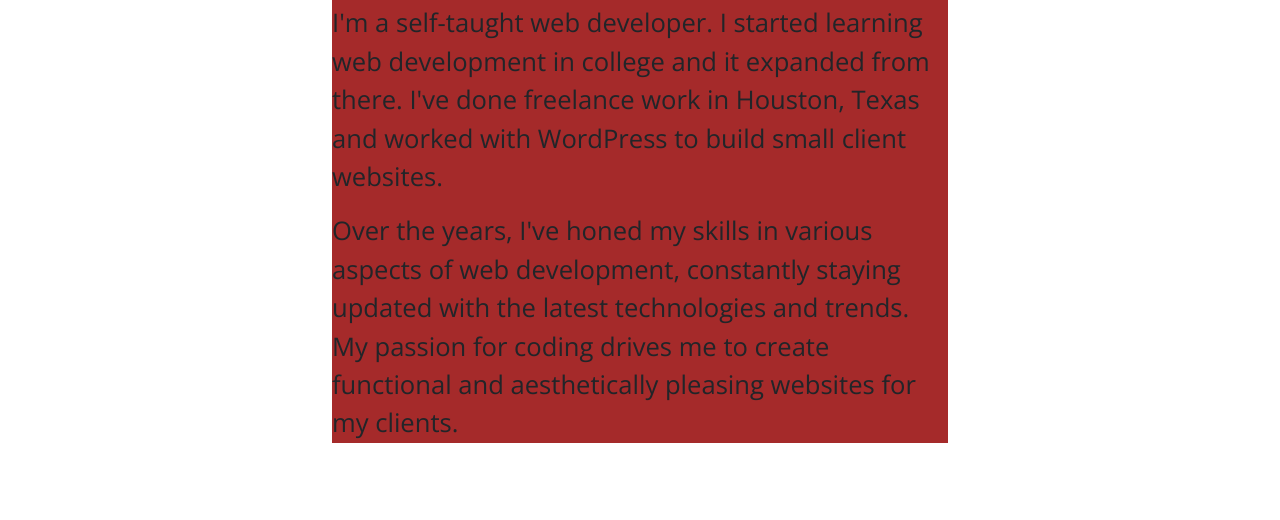
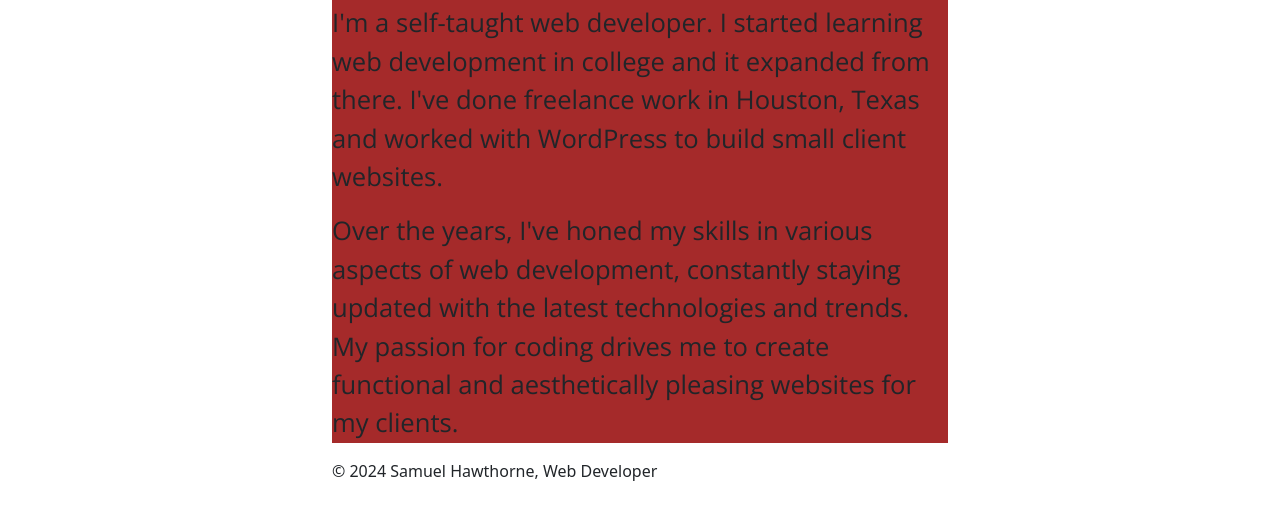
Before and after one commit to Shawthornejr/-username-.GitHub.io, a plain HTML site: page about.html in a window 1280 px wide. Shown: the part 142-662 px from the top of the page. Drawn offline with nearby package versions, Linux system fonts and the light colour scheme.

Commit message:
Update about.html
added footer

```diff
--- a/about.html
+++ b/about.html
@@ -49,6 +49,9 @@
         <p>Over the years, I've honed my skills in various aspects of web development, constantly staying updated with the latest technologies and trends. My passion for coding drives me to create functional and aesthetically pleasing websites for my clients.</p>
     </div>
     <div id="root"></div>
+    <div class="footer">
+            &copy; 2024 Samuel Hawthorne, Web Developer
+        </div>
 
     <script>
         const user = {
```
